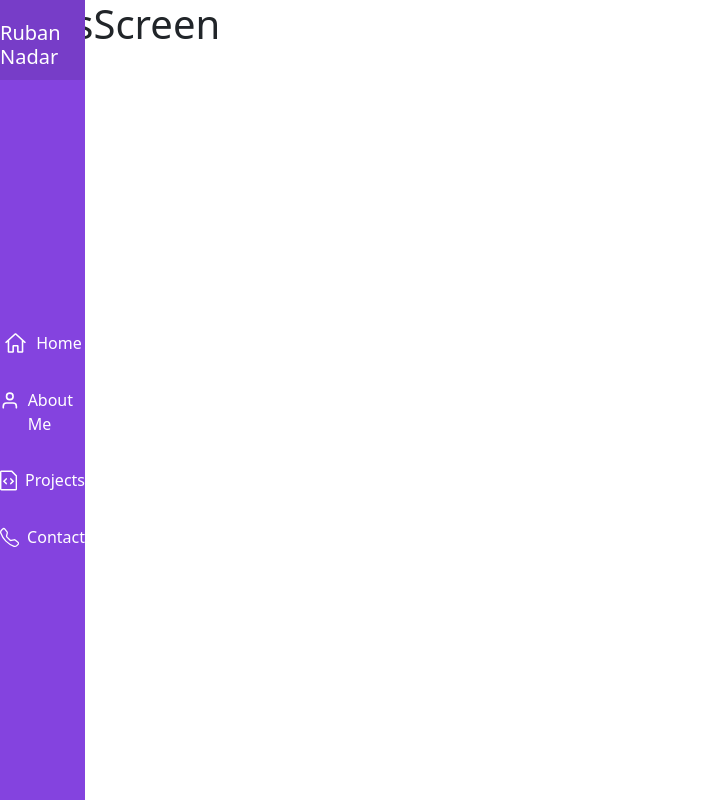
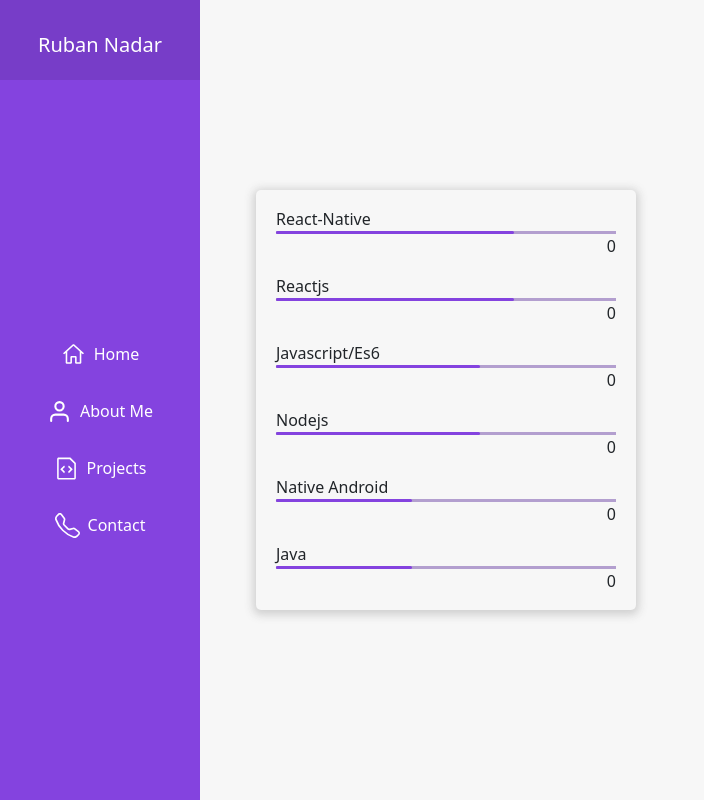
Before and after one commit to Rubanlycan/myportfolio_v2, a React (Create React App) app: page /skills in a window 1280 px wide. Shown: the whole page, without its empty margins (0-704 px from the left). Built offline with nearby package versions, Linux system fonts and the light colour scheme.

Commit message:
progress animation

```diff
--- /dev/null
+++ b/src/Components/MenuComponent.js
@@ -0,0 +1,77 @@
+import React from "react";
+import { FiUser } from "react-icons/fi";
+import { IoAlbumsOutline } from "react-icons/io5";
+import { BsTelephone } from "react-icons/bs";
+import { VscHome } from "react-icons/vsc";
+import { GoFileCode } from "react-icons/go";
+export const MenuComponent_Active = () => {
+  return (
+    <div className="menu-list  ">
+      <div className="d-flex flex-column w-100 align-items-center">
+        <a
+          href="/"
+          className={`menu-items w-100  d-flex flex-row justify-content-center pt-3 pb-3 `}
+        >
+          <VscHome style={{ color: "#fff" }} size={25} className={`me-2 `} />
+          <p style={{ color: "#fff" }}>Home</p>{" "}
+        </a>
+        <a
+          href="/about"
+          className={`menu-items w-100  d-flex flex-row justify-content-center pt-3 pb-3`}
+        >
+          <FiUser style={{ color: "#fff" }} size={25} className="me-2" />
+          <p style={{ color: "#fff" }}>About Me</p>
+        </a>
+
+        <a
+          href="/skills"
+          className={`menu-items w-100  d-flex flex-row justify-content-center pt-3 pb-3`}
+        >
+          <GoFileCode style={{ color: "#fff" }} size={25} className="me-2" />
+          <p style={{ color: "#fff" }}>Projects</p>
+        </a>
+        <a
+          href="/contact"
+          className={`menu-items  w-100 d-flex flex-row justify-content-center pt-3 pb-3`}
+        >
+          <BsTelephone style={{ color: "#fff" }} size={25} className="me-2" />
+          <p style={{ color: "#fff" }}>Contact</p>
+        </a>
+      </div>
+    </div>
+  );
+};
+
+export const MenuComponent_Deactive = () => {
+  return (
+    <div className="menu-list  ">
+      <div className="d-flex flex-column w-100 align-items-center">
+        <a
+          href="/"
+          className={`menu-items w-100  d-flex flex-row justify-content-center pt-3 pb-3 `}
+        >
+          <VscHome style={{ color: "#fff" }} size={25} className={`me-2 `} />
+        </a>
+        <a
+          href="/about"
+          className={`menu-items w-100  d-flex flex-row justify-content-center pt-3 pb-3`}
+        >
+          <FiUser style={{ color: "#fff" }} size={25} className="me-2" />
+        </a>
+
+        <a
+          href="/skills"
+          className={`menu-items w-100  d-flex flex-row justify-content-center pt-3 pb-3`}
+        >
+          <GoFileCode style={{ color: "#fff" }} size={25} className="me-2" />
+        </a>
+        <a
+          href="/contact"
+          className={`menu-items  w-100 d-flex flex-row justify-content-center pt-3 pb-3`}
+        >
+          <BsTelephone style={{ color: "#fff" }} size={25} className="me-2" />
+        </a>
+      </div>
+    </div>
+  );
+};
--- a/src/Components/SideNav.js
+++ b/src/Components/SideNav.js
@@ -1,11 +1,6 @@
 import React, { useRef, useState, useEffect } from "react";
 import "./index.css";
-
-import { FiUser } from "react-icons/fi";
-import { IoAlbumsOutline } from "react-icons/io5";
-import { BsTelephone } from "react-icons/bs";
-import { VscHome } from "react-icons/vsc";
-import { GoFileCode } from "react-icons/go";
+import { MenuComponent_Active, MenuComponent_Deactive } from "./MenuComponent";
 
 const SideNav = () => {
   const sidebarRef = useRef(null);
@@ -28,39 +23,8 @@ const SideNav = () => {
           <h1 style={{ color: "#fff" }}>RN</h1>
         )}
       </div>
-      <div className="menu-list  ">
-        <div className="d-flex flex-column w-100 align-items-center">
-          <a
-            href="/"
-            className={`menu-items w-100  d-flex flex-row justify-content-center pt-3 pb-3 `}
-          >
-            <VscHome style={{ color: "#fff" }} size={25} className={`me-2 `} />
-            {isHovered && <p style={{ color: "#fff" }}>Home</p>}{" "}
-          </a>
-          <a
-            href="/about"
-            className={`menu-items w-100  d-flex flex-row justify-content-center pt-3 pb-3`}
-          >
-            <FiUser style={{ color: "#fff" }} size={25} className="me-2" />
-            {isHovered && <p style={{ color: "#fff" }}>About Me</p>}
-          </a>
 
-          <a
-            href="/skills"
-            className={`menu-items w-100  d-flex flex-row justify-content-center pt-3 pb-3`}
-          >
-            <GoFileCode style={{ color: "#fff" }} size={25} className="me-2" />
-            {isHovered && <p style={{ color: "#fff" }}>Projects</p>}
-          </a>
-          <a
-            href="/contact"
-            className={`menu-items  w-100 d-flex flex-row justify-content-center pt-3 pb-3`}
-          >
-            <BsTelephone style={{ color: "#fff" }} size={25} className="me-2" />
-            {isHovered && <p style={{ color: "#fff" }}>Contact</p>}{" "}
-          </a>
-        </div>
-      </div>
+      {isHovered ? <MenuComponent_Active /> : <MenuComponent_Deactive />}
     </div>
   );
 };
--- /dev/null
+++ b/src/Components/SkillCards.js
@@ -0,0 +1,76 @@
+import React, { useRef } from "react";
+
+const SKILLS = [
+  {
+    skill_name: "React-Native",
+    skill_rate: "70%",
+  },
+  {
+    skill_name: "Reactjs",
+    skill_rate: "70%",
+  },
+  {
+    skill_name: "Javascript/Es6",
+    skill_rate: "60%",
+  },
+  {
+    skill_name: "Nodejs",
+    skill_rate: "60%",
+  },
+  {
+    skill_name: "Native Android ",
+    skill_rate: "40%",
+  },
+  {
+    skill_name: "Java",
+    skill_rate: "40%",
+  },
+];
+const SkillCards = () => {
+  const progressAnimate = useRef(null);
+  React.useEffect(() => {
+    console.log(progressAnimate);
+  }, []);
+
+  const getCurrentProgress = (data) => {
+    let progress = data;
+    let counter = 0;
+    setTimeout(() => {
+      if (counter != progress) {
+        counter++;
+      }
+    }, 50);
+    return counter.toString();
+  };
+
+  return (
+    <div className="w-100 d-flex ">
+      <div
+        className="card-style"
+        style={{
+          height: 420,
+          width: 380,
+        }}
+      >
+        {SKILLS.map((i, index) => (
+          <div key={i + index} className="progress-parent mt-2 mb-2">
+            <p>{i.skill_name}</p>
+            <div style={{ width: "100%", backgroundColor: "#b39fcf" }}>
+              <div className="bgProgress">
+                {" "}
+                <div
+                  className="progress "
+                  style={{ width: `${i.skill_rate}` }}
+                  ref={progressAnimate}
+                ></div>
+              </div>
+            </div>
+            <p className="text-end">{getCurrentProgress(i.skill_rate)}</p>
+          </div>
+        ))}
+      </div>
+    </div>
+  );
+};
+
+export default SkillCards;
--- a/src/Components/index.css
+++ b/src/Components/index.css
@@ -14,6 +14,32 @@ p {
 }
 .sidebar:hover {
   width: 200px;
+}
+.card-style {
+  display: flex;
+  flex-direction: column;
+  justify-content: center;
+  align-items: flex-start;
+  width: 100%;
+  -webkit-box-shadow: 0px 2px 8px 3px rgba(204, 204, 204, 0.9);
+  box-shadow: 0px 2px 8px 3px rgba(204, 204, 204, 0.9);
+  border-radius: 5px;
+}
+.progress {
+  height: 3px;
+  background-color: var(--primary-color);
+}
+.bgProgress {
+  width: 100%;
+  height: 3px;
+  border-radius: 5px;
+  animation: progressbar 2s ease-in-out both;
+}
+.progress-parent {
+  width: 100%;
+  padding-left: 20px;
+  padding-right: 20px;
+  border-radius: 5px;
 }
 .menu-list {
   height: 90%;
@@ -33,3 +59,13 @@ p {
   cursor: pointer;
   background-color: var(--secondary-color);
 }
+
+@keyframes progressbar {
+  0% {
+    width: 0;
+  }
+
+  100% {
+    width: 100%;
+  }
+}
--- a/src/Screens/HomeScreen.js
+++ b/src/Screens/HomeScreen.js
@@ -33,7 +33,7 @@ const HomeScreen = () => {
             </div>
             <h5 className="mt-2 " style={{ whiteSpace: "pre-wrap" }}>
               {
-                "A Full-Stack Developer passionate about \ncreating interractive mobile applications and experience in web."
+                "A Full-Stack Developer passionate about \ncreating interractive mobile applications and experience \nin web."
               }
             </h5>
             <div className="d-flex flex-row mt-4 justify-content-between">
--- a/src/Screens/SkillsScreen.js
+++ b/src/Screens/SkillsScreen.js
@@ -1,9 +1,11 @@
 import React from "react";
+import SkillCards from "../Components/SkillCards";
 
 const SkillsScreen = () => {
   return (
-    <div className="w-75">
-      <h1>SkillsScreen</h1>
+    <div className="home">
+      <div className="d-flex w-25"></div>
+      <SkillCards />
     </div>
   );
 };
```
